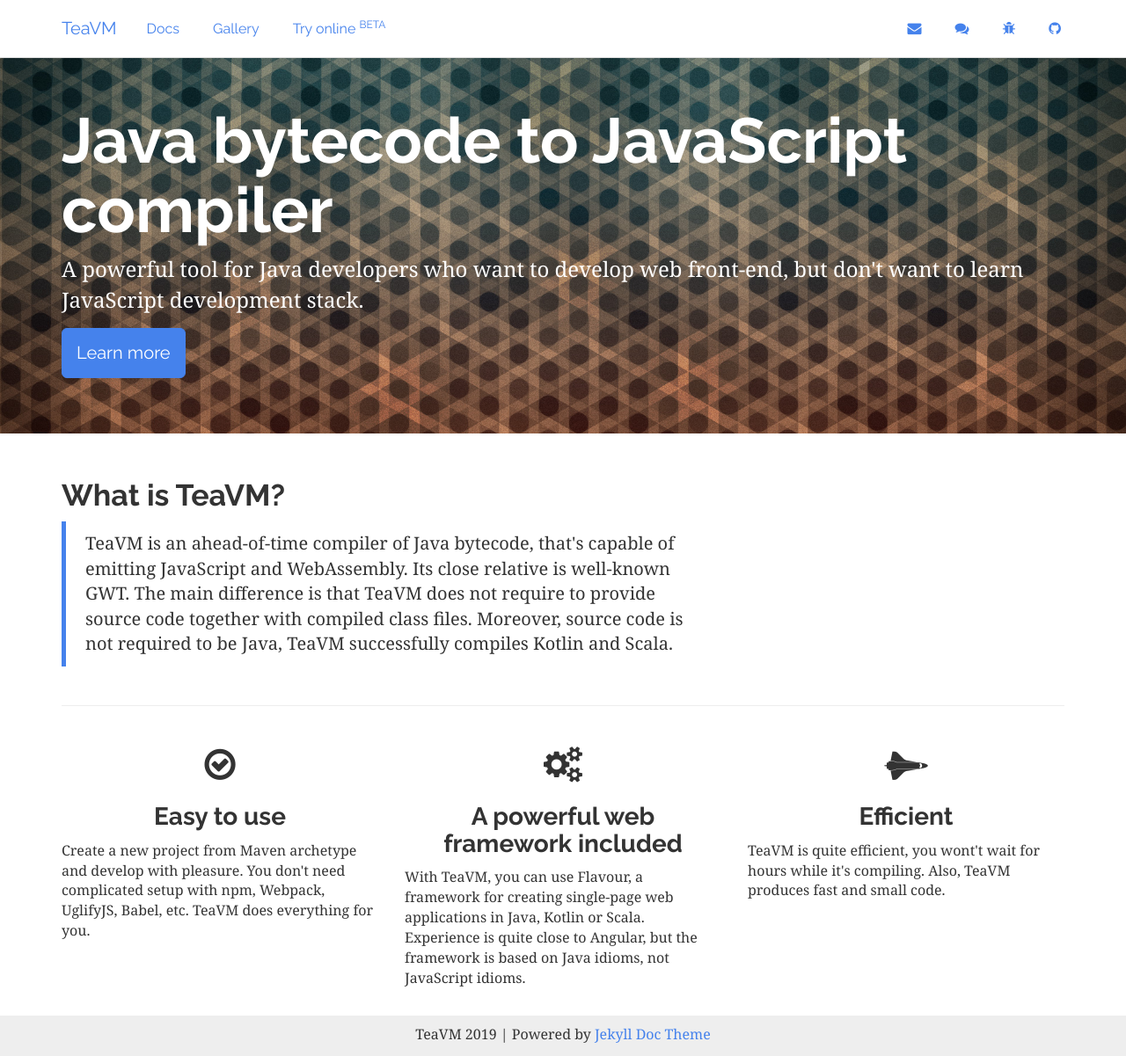
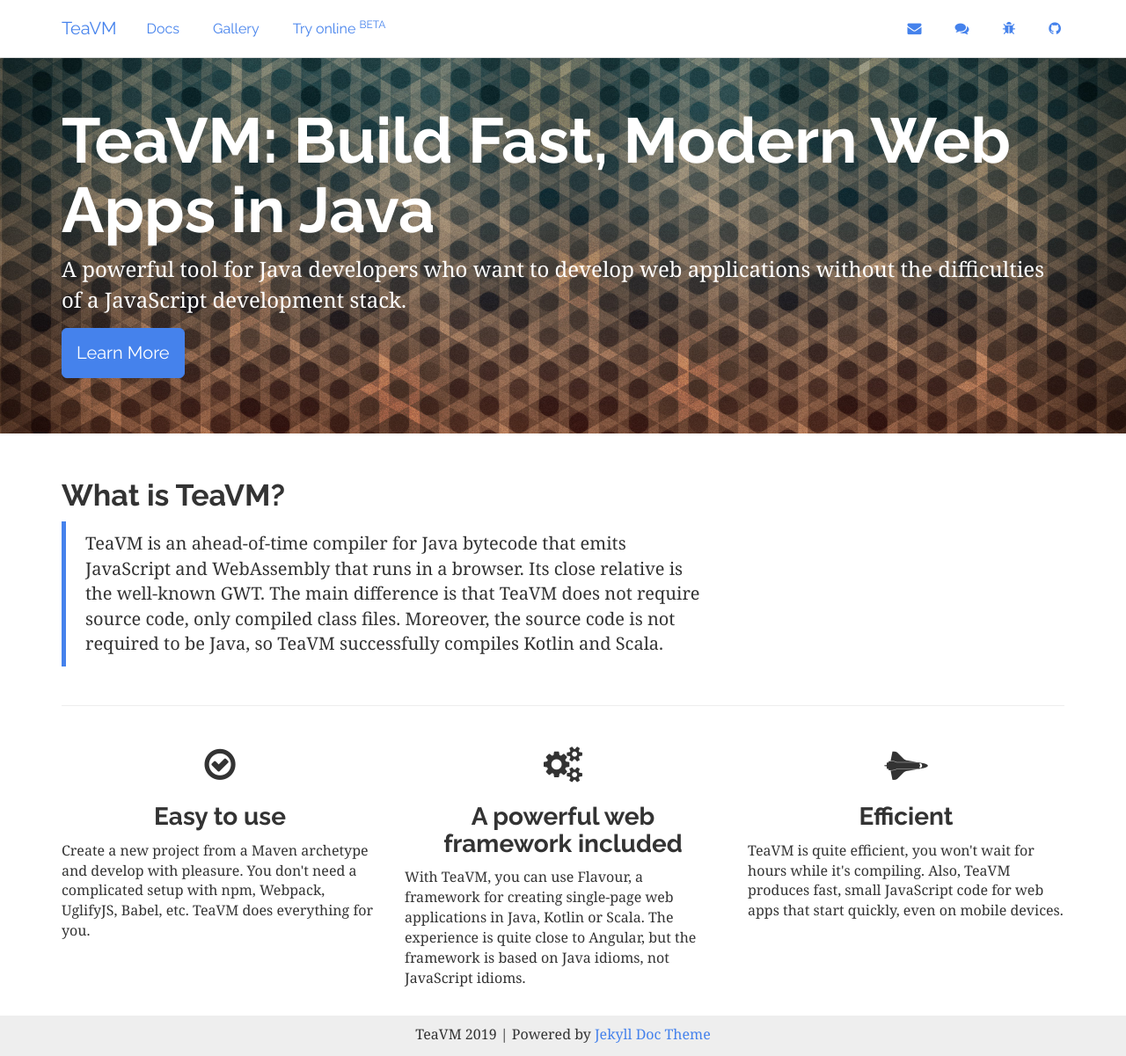
Before and after one commit to konsoletyper/teavm-site, a Jekyll site: the page built from index.html, in a window 1280 px wide and 1201 px high. Shown: the whole window at 88% size. Built offline with Jekyll 4.4.1, drawn with Linux system fonts in a browser that asks for light colours.

Commit message:
Updates and minor fixes to the home page (#20)
Updates and minor fixes to the home page

```diff
--- a/index.html
+++ b/index.html
@@ -4,10 +4,11 @@
 
 <div class="header-container jumbotron">
     <div class="container">
-        <h1>Java bytecode to JavaScript compiler</h1>
-        <p>A powerful tool for Java developers who want to develop web front-end, but don't want to learn JavaScript
+        <h1>TeaVM: Build Fast, Modern Web Apps in Java</h1>
+        <p>A powerful tool for Java developers who want to develop
+            web applications without the difficulties of a JavaScript
             development stack.</p>
-        <p><a class="btn btn-primary btn-lg" href="/docs/intro/overview.html" role="button">Learn more</a></p>
+        <p><a class="btn btn-primary btn-lg" href="/docs/intro/overview.html" role="button">Learn More</a></p>
     </div>
 </div>
 
@@ -18,10 +19,13 @@
         <div class="col-md-8">
             <h2 class="header-light regular-pad">What is TeaVM?</h2>
             <blockquote>
-              <p>TeaVM is an ahead-of-time compiler of Java bytecode,
-                  that's capable of emitting JavaScript and WebAssembly. Its close relative is well-known GWT.
-                  The main difference is that TeaVM does not require to provide source code together with compiled class files.
-                  Moreover, source code is not required to be Java, TeaVM successfully compiles Kotlin and Scala.
+              <p>TeaVM is an ahead-of-time compiler for Java bytecode
+                  that emits JavaScript and WebAssembly that runs in
+                  a browser.  Its close relative is the well-known GWT.
+                  The main difference is that TeaVM does not require
+                  source code, only compiled class files.
+                  Moreover, the source code is not required to be Java,
+                  so TeaVM successfully compiles Kotlin and Scala.
               </p>
             </blockquote>
         </div>
@@ -33,8 +37,8 @@
         <div class="col-sm-4">
             <h1 class="text-center"><i class="fa fa-check-circle-o" aria-hidden="true"></i></h1>
             <h3 class="text-center">Easy to use</h3>
-            <p>Create a new project from Maven archetype and develop with pleasure.
-                You don't need complicated setup with npm, Webpack, UglifyJS, Babel, etc.
+            <p>Create a new project from a Maven archetype and develop with pleasure.
+                You don't need a complicated setup with npm, Webpack, UglifyJS, Babel, etc.
                 TeaVM does everything for you.
             </p>
         </div>
@@ -42,17 +46,17 @@
             <h1 class="text-center"><i class="fa fa-cogs" aria-hidden="true"></i></h1>
             <h3 class="text-center">A powerful web framework included</h3>
             <p>With TeaVM, you can use Flavour, a framework for creating single-page web applications
-                in Java, Kotlin or Scala. Experience is quite close to Angular, but the framework
+                in Java, Kotlin or Scala. The experience is quite close to Angular, but the framework
                 is based on Java idioms, not JavaScript idioms.</p>
         </div>
         <div class="col-sm-4">
             <h1 class="text-center"><i class="fa fa-space-shuttle" aria-hidden="true"></i></h1>
             <h3 class="text-center">Efficient</h3>
-            <p>TeaVM is quite efficient, you wont't wait for hours while it's compiling.
-                Also, TeaVM produces fast and small code.
+            <p>TeaVM is quite efficient, you won't wait for hours while it's compiling.
+                Also, TeaVM produces fast, small JavaScript code for web apps that start quickly, even
+                on mobile devices.
             </p>
         </div>
     </div>
 
-
 </div>
```
